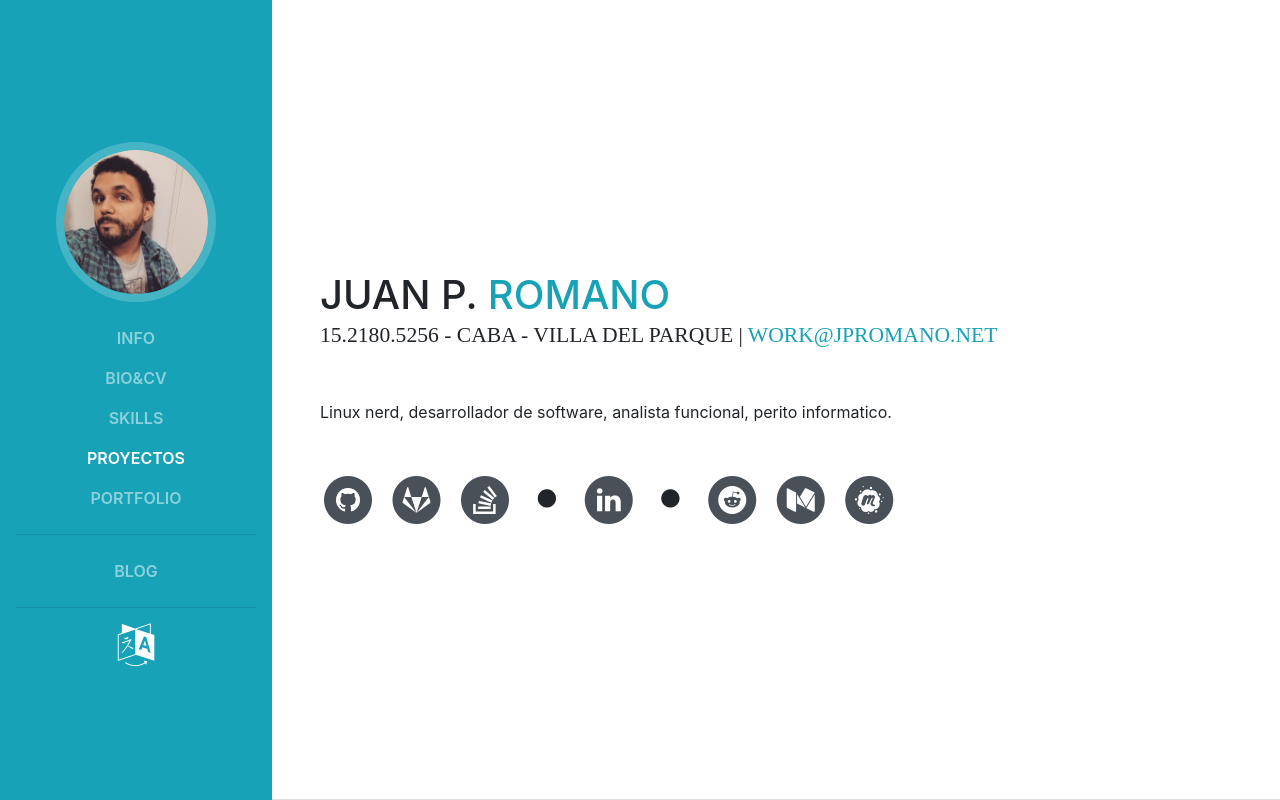
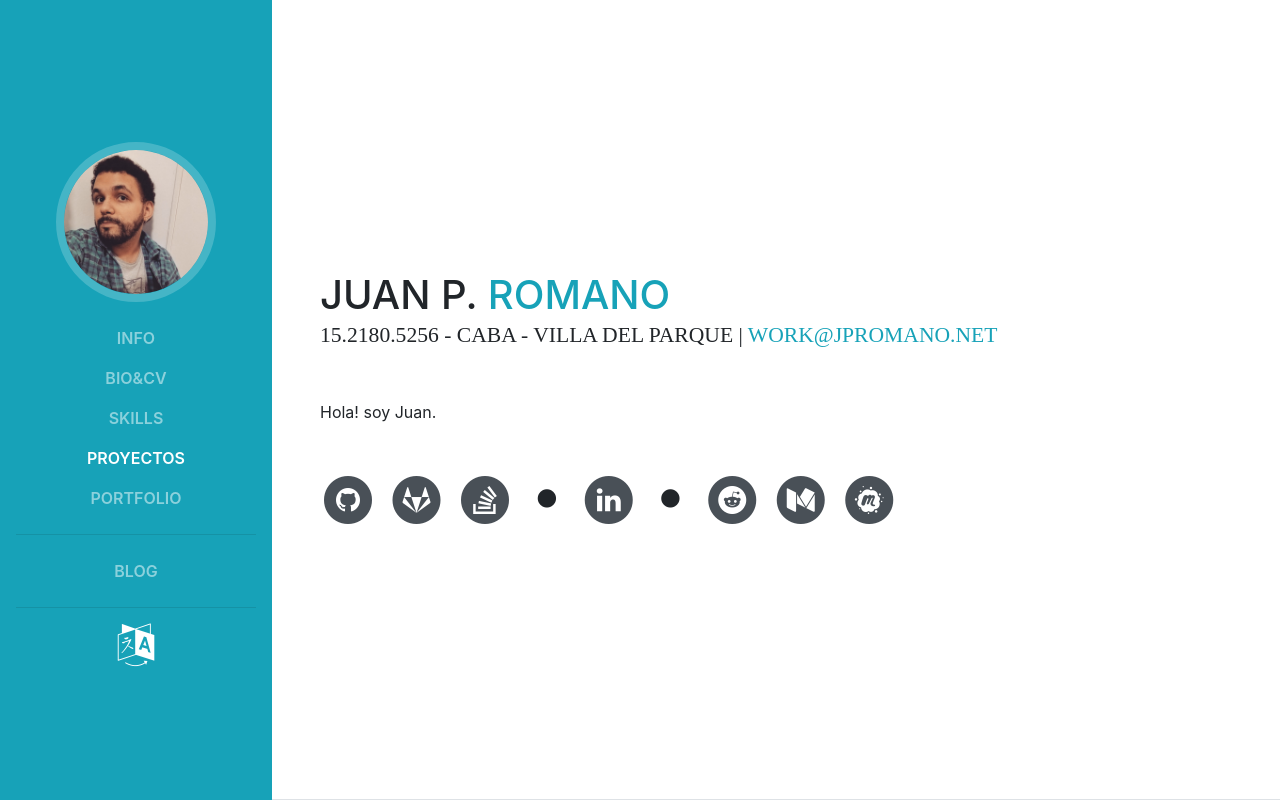
Before and after one commit to jpromanonet/portfolioCV, a website with bundled scripts: page webSite/index.html in a window 1280 px wide. Shown: the top 800 px of the page. Built offline with nearby package versions, Linux system fonts and the light colour scheme; a web font is replaced by a local one.

Commit message:
Update index.html

```diff
--- a/webSite/index.html
+++ b/webSite/index.html
@@ -120,7 +120,7 @@
           <div class="subheading mb-5">15.2180.5256 - CABA - Villa del Parque |
             <a class='text-info' href="mailto:work@jpromano.net">work@jpromano.net</a>
           </div>
-          <p class="mb-5">Linux nerd, desarrollador de software, analista funcional, perito informatico.</p>
+          <p class="mb-5">Hola! soy Juan.</p>
           <ul class="list-inline list-social-icons mb-0">
             <li class="list-inline-item">
               <a target="_blank" href="https://github.com/jpromanonet">
```
